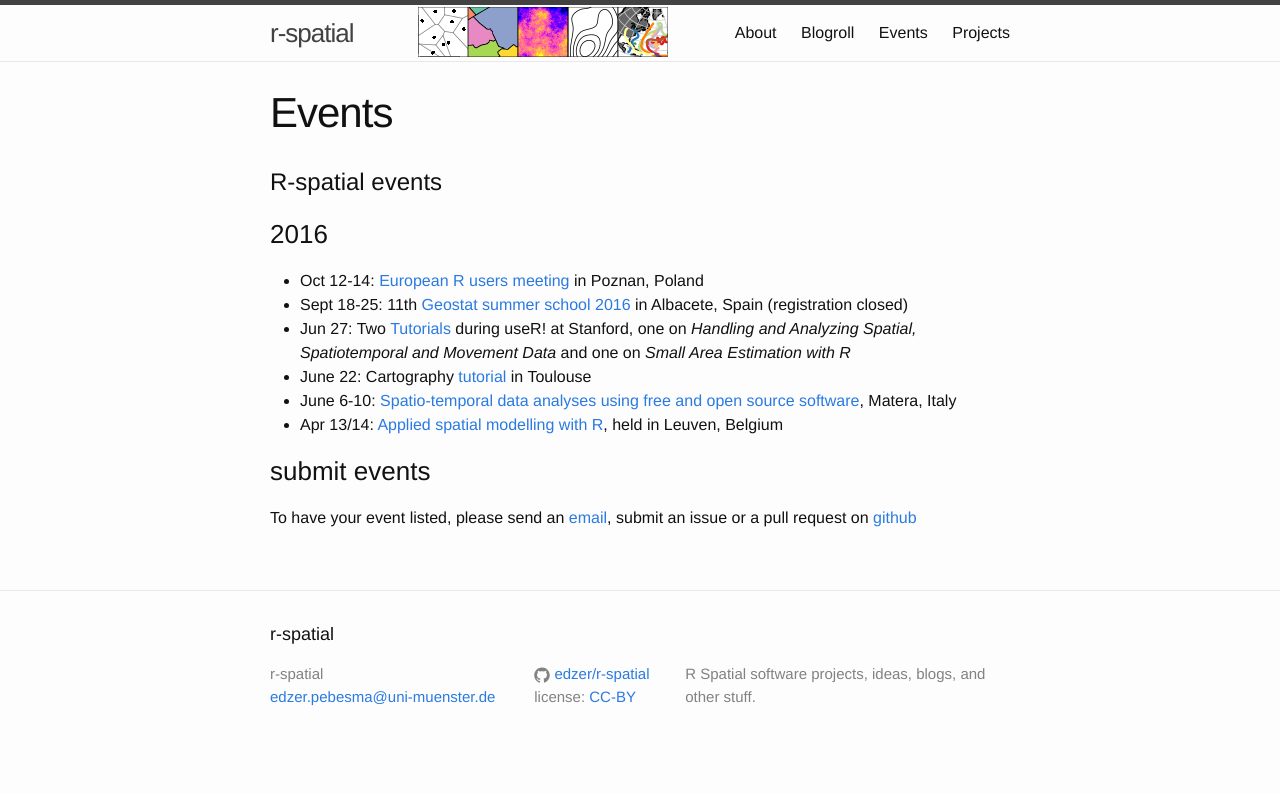
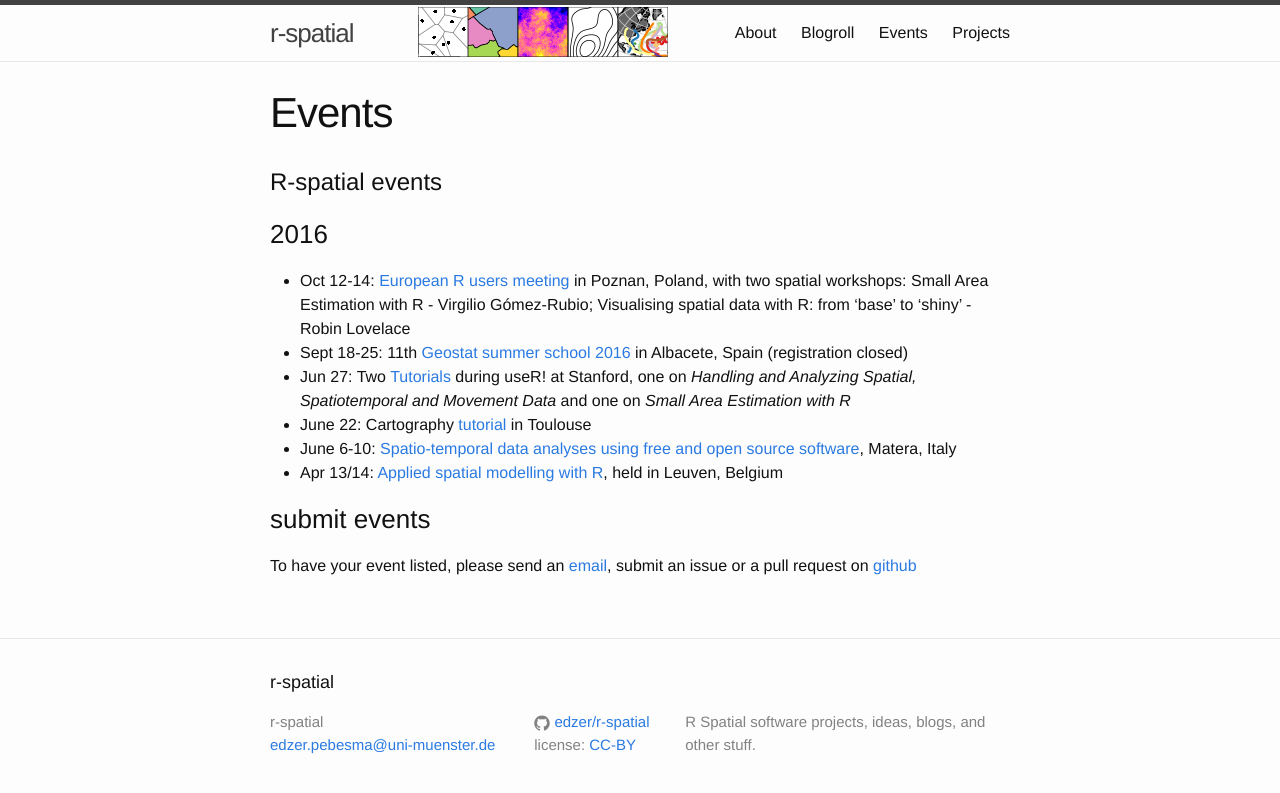
Before and after one commit to r-spatial/r-spatial.org, a Jekyll site: the page built from events.md, in a window 1280 px wide. Shown: the top 793 px of the page. Built offline with Jekyll 4.4.1, drawn with Linux system fonts in a browser that asks for light colours.

Commit message:
add workshops

```diff
--- a/events.md
+++ b/events.md
@@ -8,7 +8,7 @@ permalink: /events/
 
 ### 2016
 
-* Oct 12-14: [European R users meeting](http://erum.ue.poznan.pl/) in Poznan, Poland
+* Oct 12-14: [European R users meeting](http://erum.ue.poznan.pl/) in Poznan, Poland, with two spatial workshops: Small Area Estimation with R - Virgilio Gómez-Rubio; Visualising spatial data with R: from 'base' to 'shiny' - Robin Lovelace
 * Sept 18-25: 11th [Geostat summer school 2016](http://geostat-course.org/2016) in Albacete, Spain (registration closed)
 * Jun 27: Two [Tutorials](http://user2016.org/#tutorials) during useR! at Stanford, one on *Handling and Analyzing Spatial, Spatiotemporal and Movement Data* and one on *Small Area Estimation with R*
 * June 22: Cartography [tutorial](http://r2016-toulouse.sciencesconf.org/resource/page/id/9) in Toulouse
```
